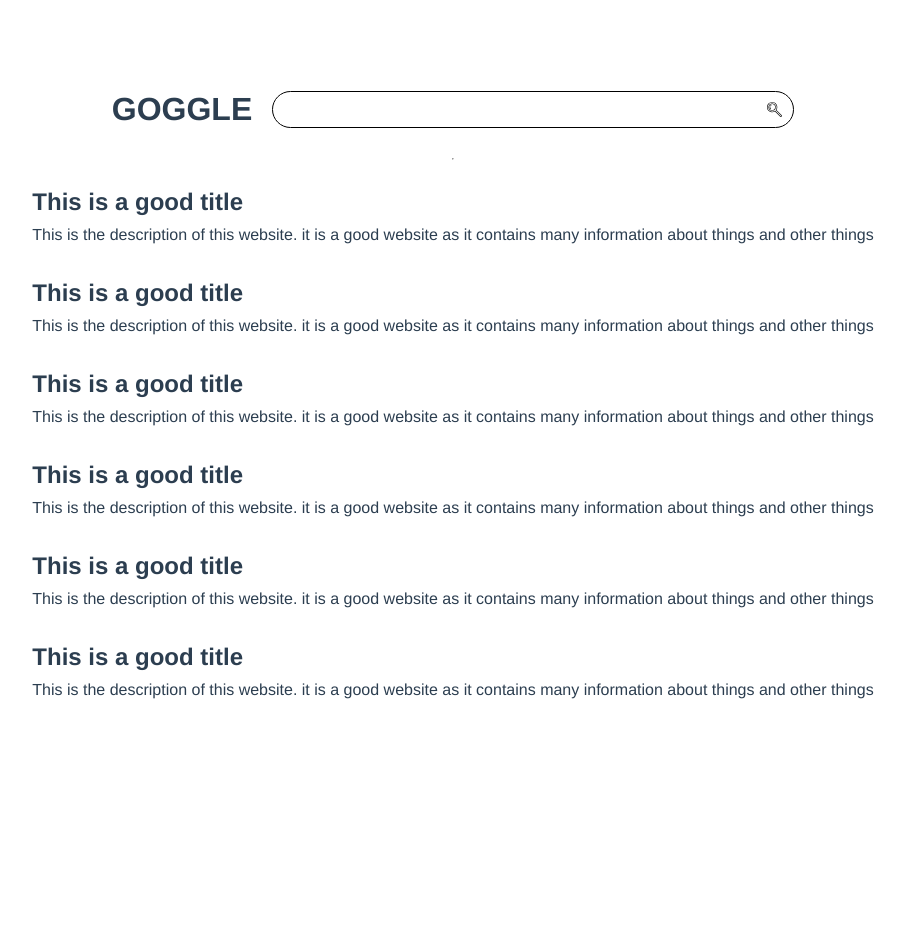
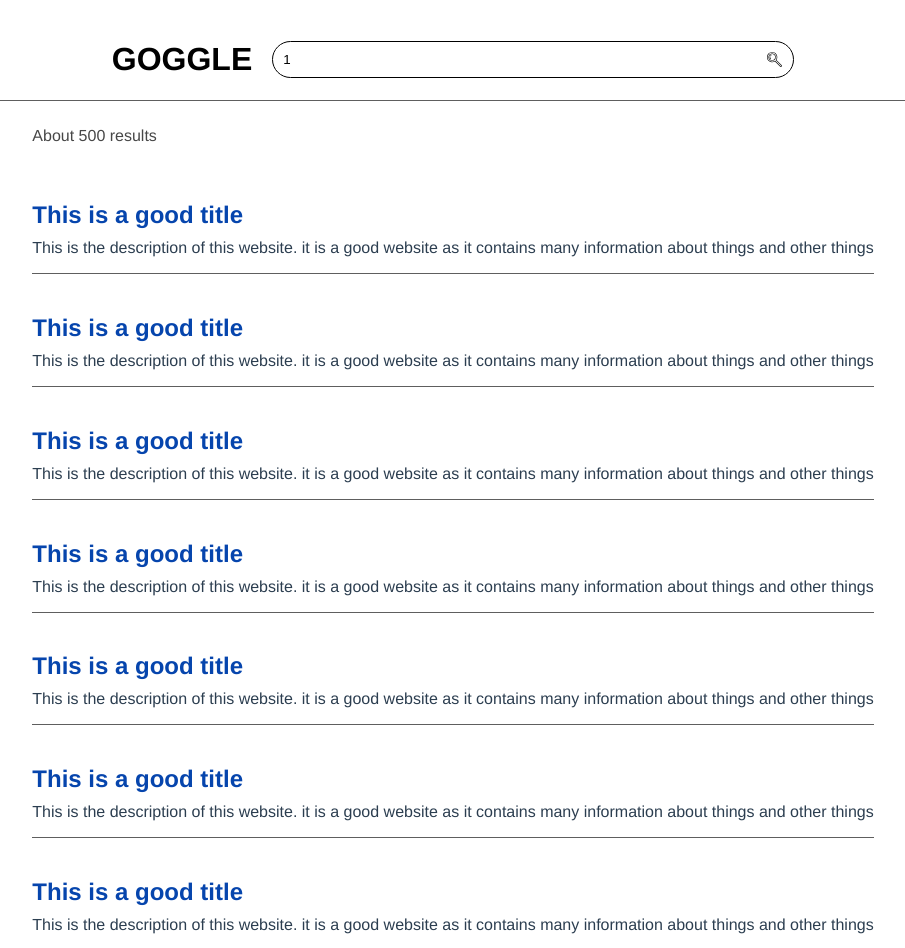
Before and after one commit to justplainames/search-engine, a Vue app in the folder front-end/: page /search/1 in a window 1280 px wide. Shown: the top 948 px of the page, without its empty margins (187-1092 px from the left). Before the commit the page ends 800 px from the top, so only its background shows below. Built offline with nearby package versions, Linux system fonts and the light colour scheme; no server answers.

Commit message:
front-end

```diff
--- /dev/null
+++ b/front-end/src/components/MySpinner.vue
@@ -0,0 +1,34 @@
+<template>
+  <div class="lds-circle"><div></div></div>
+</template>
+<style lang="scss" scoped>
+.lds-circle {
+  display: inline-block;
+  transform: translateZ(1px);
+}
+.lds-circle > div {
+  display: inline-block;
+  width: 64px;
+  height: 64px;
+  margin: 8px;
+  border-radius: 50%;
+  background: #333333;
+  animation: lds-circle 2.4s cubic-bezier(0, 0.2, 0.8, 1) infinite;
+}
+@keyframes lds-circle {
+  0%,
+  100% {
+    animation-timing-function: cubic-bezier(0.5, 0, 1, 0.5);
+  }
+  0% {
+    transform: rotateY(0deg);
+  }
+  50% {
+    transform: rotateY(1800deg);
+    animation-timing-function: cubic-bezier(0, 0.5, 0.5, 1);
+  }
+  100% {
+    transform: rotateY(3600deg);
+  }
+}
+</style>
--- a/front-end/src/views/MySearchResult.vue
+++ b/front-end/src/views/MySearchResult.vue
@@ -1,9 +1,9 @@
 <template>
   <div class="search-results-section">
-    <div class="search-results-container">
+    <div class="search-bar-container">
       <form @submit.prevent="onSubmit" class="form">
         <div class="form-content">
-          <h1>GOGGLE</h1>
+          <h1><router-link to="/">GOGGLE</router-link></h1>
           <input
             type="text"
             id="searchQuery"
@@ -21,33 +21,42 @@
     </div>
     <hr />
     <div class="search-results-container">
+      <p class="sub-text results-amount">About 500 results</p>
+      <div class="loading-results" v-if="!loaded">
+        <my-spinner />
+        <p>We are getting your results!</p>
+      </div>
       <div
         v-for="(result, index) in searchResult"
         :key="index"
         class="results-wrapper"
+        @click="redirectToLink(result.url)"
       >
-        <h2>{{ result.title }}</h2>
+        <h2 class="results-title">{{ result.title }}</h2>
         <p>{{ result.description }}</p>
+        <hr />
       </div>
     </div>
   </div>
 </template>
 
 <script>
+import MySpinner from "../components/MySpinner.vue";
 import ky from "ky";
 export default {
+  components: { MySpinner },
   data() {
     return {
       searchResult: [],
       searchQuery: "",
+      loaded: false,
     };
   },
   methods: {
     searchClicked() {
       console.log("search clicked");
     },
-    search(query) {
-      console.log(query);
+    search() {
       this.searchResult = [
         {
           title: "This is a good title",
@@ -85,29 +94,28 @@ export default {
           description:
             "This is the description of this website. it is a good website as it contains many information about things and other things",
         },
+        {
+          title: "This is a good title",
+          url: "https://www.encyclopedia.com/places/britain-ireland-france-and-low-countries/british-and-irish-political-geography/glasgow",
+          description:
+            "This is the description of this website. it is a good website as it contains many information about things and other things",
+        },
+        {
+          title: "This is a good title",
+          url: "https://www.encyclopedia.com/places/britain-ireland-france-and-low-countries/british-and-irish-political-geography/glasgow",
+          description:
+            "This is the description of this website. it is a good website as it contains many information about things and other things",
+        },
       ];
+      this.loaded = true;
     },
-    httpRequest(success, error) {
-      const http = new XMLHttpRequest();
-      const params = "url=" + this.url;
-      http.open("POST", this.apiUrl, true);
-      http.setRequestHeader(
-        "Content-type",
-        "application/x-www-form-urlencoded"
-      );
-      http.onreadystatechange = function () {
-        if (http.readyState === 4 && http.status === 200) {
-          success(http.responseText);
-        }
-        if (http.readyState === 4 && http.status === 500) {
-          error();
-        }
-      };
-      http.send(params);
+    redirectToLink(url) {
+      window.open(url, "_blank");
     },
   },
   mounted() {
-    this.search(this.$route.params.query);
+    this.searchQuery = this.$route.params.query;
+    this.search();
     const res = ky
       .get(
         "https://jsonlink.io/api/extract?url=https://www.encyclopedia.com/places/britain-ireland-france-and-low-countries/british-and-irish-political-geography/glasgow",
@@ -125,25 +133,60 @@ export default {
 
 <style lang="scss" scoped>
 .search-results-section {
-  min-height: Calc(100vh - 100px);
-  width: Calc(100vw - 100px);
+  min-height: 100vh;
+  height: 100%;
+  width: 100%;
   display: flex;
   flex-direction: column;
   align-items: center;
-  padding: 50px;
+}
+.search-bar-container {
+  max-width: 1400px;
 }
 .search-results-container {
   max-width: 1400px;
+  padding: 10px 50px 050px 50px;
 }
 .results-wrapper {
   text-align: left;
-  margin-bottom: 35px;
+  padding-top: 20px;
   h2 {
     margin-bottom: 0;
   }
   p {
     margin-top: 10px;
   }
+  &:hover {
+    background-color: rgb(247, 247, 247);
+  }
+}
+.results-title {
+  cursor: pointer;
+  position: relative;
+  width: max-content;
+  color: #0645ad;
+  &::after {
+    content: "";
+    position: absolute;
+    width: 100%;
+    transform: scaleX(0);
+    height: 2px;
+    bottom: 0;
+    left: 0;
+    background-color: #0861f0;
+    transform-origin: bottom right;
+    transition: transform 0.25s ease-out;
+  }
+  &:hover::after {
+    transform: scaleX(1);
+    transform-origin: bottom left;
+  }
+  &:hover {
+    color: #0861f0;
+  }
+  // &:hover{
+  //   text-decoration: underline;
+  // }
 }
 .form {
   width: 100%;
@@ -173,4 +216,25 @@ export default {
   padding: 10px;
   margin-left: 20px;
 }
+hr {
+  border: 0;
+  clear: both;
+  display: block;
+  width: 100%;
+  background-color: #5e5e5e;
+  height: 1px;
+  margin: 0;
+  padding: 0;
+}
+.router-link,
+.router-link-active {
+  text-decoration: none;
+  color: black;
+}
+.results-amount {
+  text-align: left;
+}
+.sub-text {
+  color: rgb(71, 71, 71);
+}
 </style>
```
